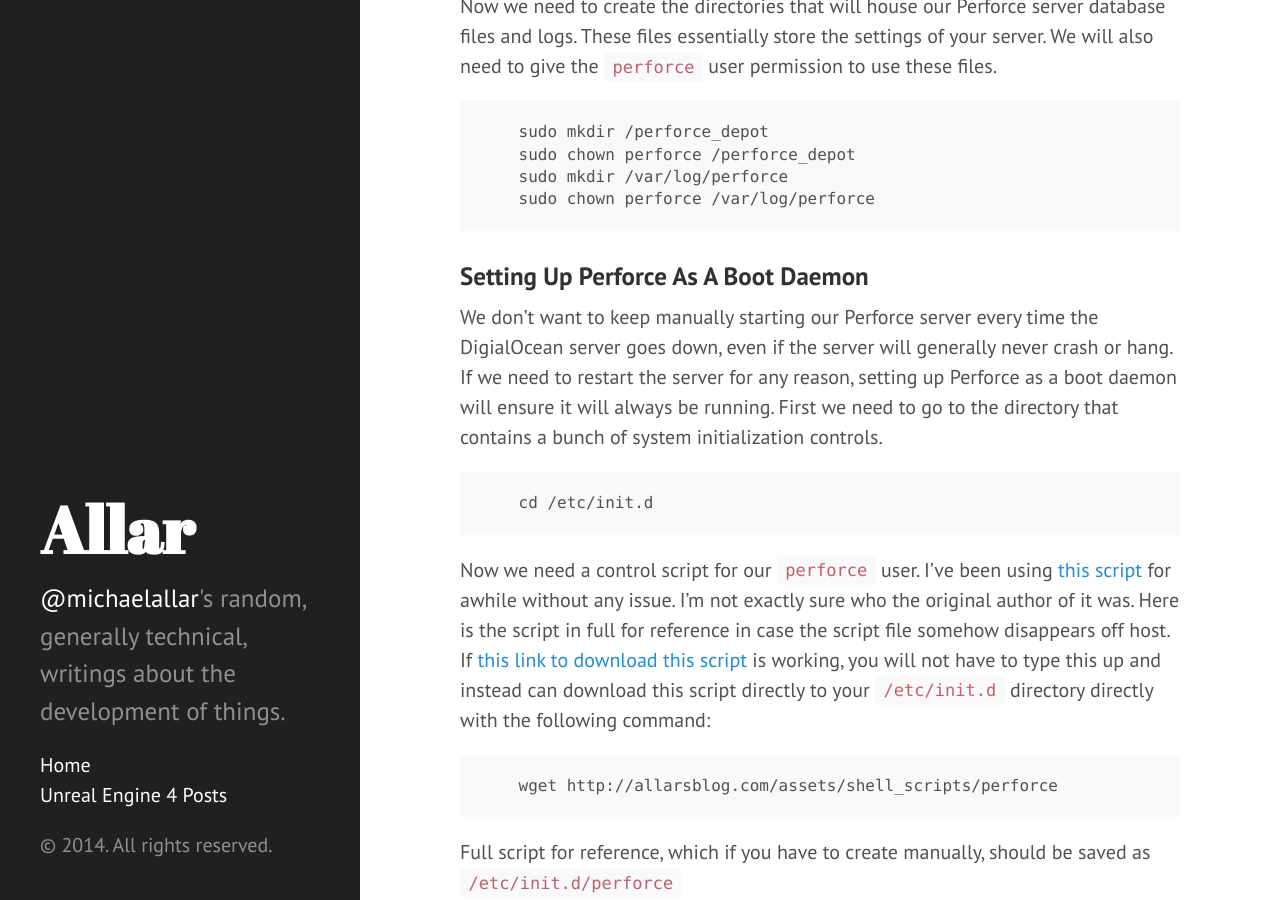
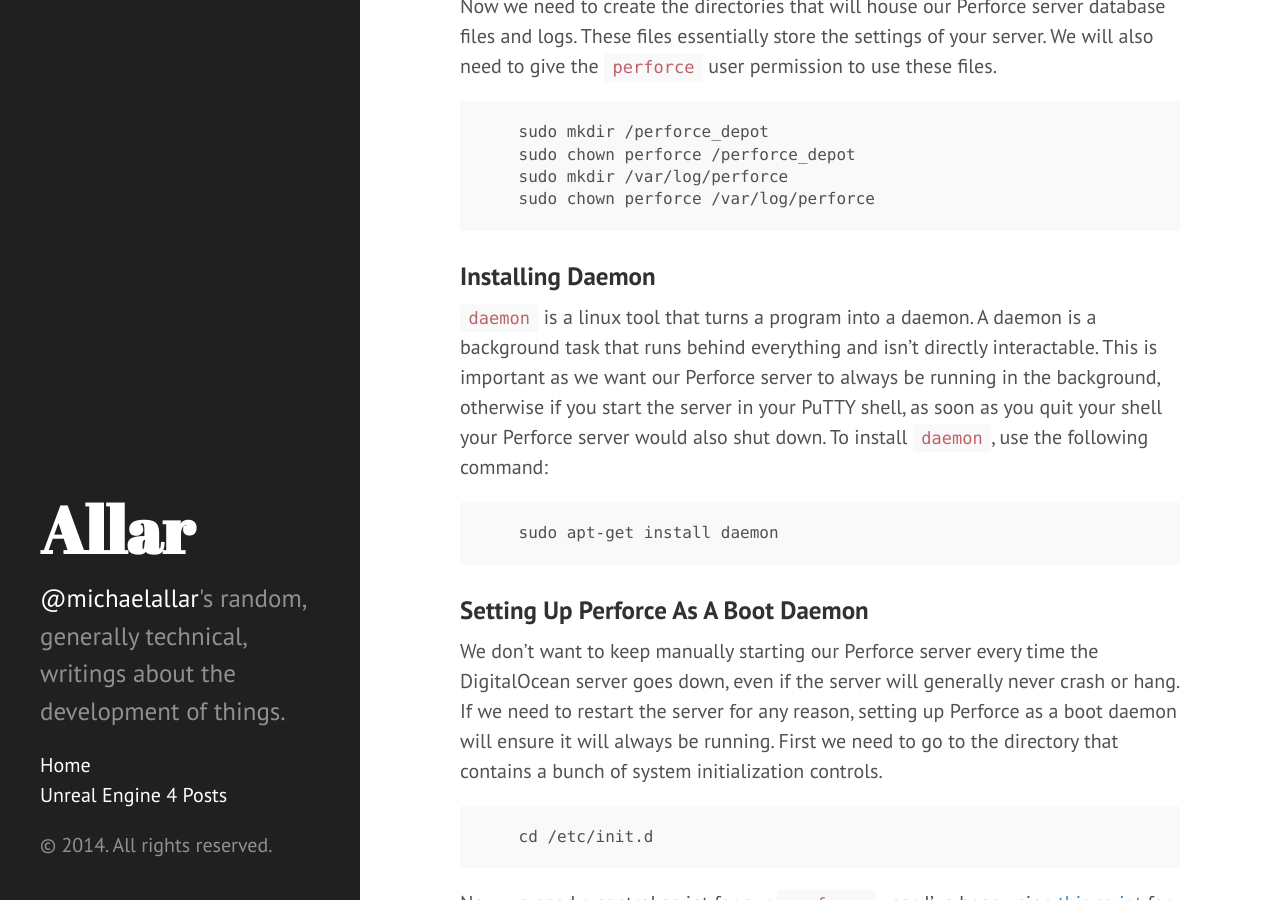
Before and after one commit to Allar/allar.github.io, a Jekyll site: the page built from _posts/2014-09-25-Setup-Perforce-Digital.md, in a window 1280 px wide and 900 px high, scrolled down 7220 px. Built offline with Jekyll 4.4.1, drawn with Linux system fonts in a browser that asks for light colours; Markdown is read by kramdown in place of the engine named in the settings; comment, search, counter and statistics services are not loaded; some of the changed text lies outside the part shown.

````diff
--- a/_posts/2014-09-25-Setup-Perforce-Digital.md
+++ b/_posts/2014-09-25-Setup-Perforce-Digital.md
@@ -43,7 +43,7 @@
 
 > ![DigitalOcean Root Email](/assets/DigitalOcean_RootEmail.PNG)
 
-To access your DigitalOcrean droplet you will need to [SSH](http://en.wikipedia.org/wiki/Secure_Shell) into it. Basically, this is a way to remote control a server but instead of seeing any form of user interface you can only interact with its shell/terminal/command prompt. The easiest way to do this is to download a program named [PuTTY](http://www.chiark.greenend.org.uk/~sgtatham/putty/download.html). On the downloads page, all you need is `putty.exe`. If you are on OS X, [use this instead](http://kb.mediatemple.net/questions/1599).
+To access your DigitalOcean droplet you will need to [SSH](http://en.wikipedia.org/wiki/Secure_Shell) into it. Basically, this is a way to remote control a server but instead of seeing any form of user interface you can only interact with its shell/terminal/command prompt. The easiest way to do this is to download a program named [PuTTY](http://www.chiark.greenend.org.uk/~sgtatham/putty/download.html). On the downloads page, all you need is `putty.exe`. If you are on OS X, [use this instead](http://kb.mediatemple.net/questions/1599).
 
 1. Once you load PuTTY, enter your droplet's IP address in the Host Name box and click Open.
 2. A PuTTY Security Alert will pop up asking if you trust the host. Hit Yes.
@@ -101,9 +101,15 @@
         sudo mkdir /var/log/perforce
         sudo chown perforce /var/log/perforce
 
+### Installing Daemon
+
+`daemon` is a linux tool that turns a program into a daemon. A daemon is a background task that runs behind everything and isn't directly interactable. This is important as we want our Perforce server to always be running in the background, otherwise if you start the server in your PuTTY shell, as soon as you quit your shell your Perforce server would also shut down. To install `daemon`, use the following command:
+
+        sudo apt-get install daemon
+
 ### Setting Up Perforce As A Boot Daemon
 
-We don't want to keep manually starting our Perforce server every time the DigialOcean server goes down, even if the server will generally never crash or hang. If we need to restart the server for any reason, setting up Perforce as a boot daemon will ensure it will always be running. First we need to go to the directory that contains a bunch of system initialization controls.
+We don't want to keep manually starting our Perforce server every time the DigitalOcean server goes down, even if the server will generally never crash or hang. If we need to restart the server for any reason, setting up Perforce as a boot daemon will ensure it will always be running. First we need to go to the directory that contains a bunch of system initialization controls.
 
         cd /etc/init.d
 
@@ -155,9 +161,12 @@
 exit 0
 ```
 
+Once you have the script saved, we need to update Ubuntu's boot process with it using the command:
 
-### Installing Daemon
+        sudo update-rc.d perforce defaults
 
-`daemon` is a linux tool that turns a program into a daemon. A daemon is a background task that runs behind everything and isn't directly interactable. This is important as we want our Perforce server to always be running in the background, otherwise if you start the server in your PuTTY shell, as soon as you quit your shell your Perforce server would also shut down. To install `daemon`, use the following command:
+### Starting Up Perforce Server For The First Time
 
-        sudo apt-get daemon
+If everything is set up correctly, restarting the DigitalOcean droplet should boot the perforce server. To restart the server:
+
+        sudo reboot
````
Also changed, not shown: 1 other file.
